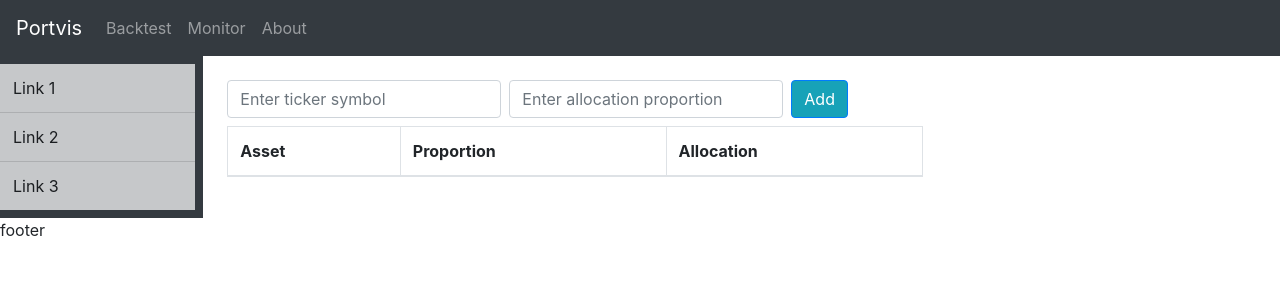
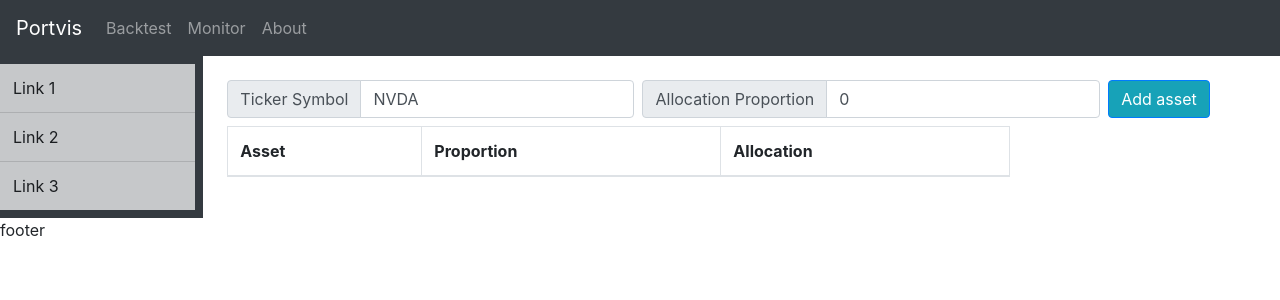
Before and after one commit to jonjau/portvis, a React (Create React App) app in the folder client/: page /backtest in a window 1280 px wide. Shown: the top 300 px of the page. Built offline with nearby package versions, Linux system fonts and the light colour scheme.

Commit message:
Very basic asset allocation form submission working, no validation yet

```diff
--- a/client/src/components/AllocationTable.js
+++ b/client/src/components/AllocationTable.js
@@ -1,5 +1,53 @@
 import React, { Component } from "react";
 import { Table, Button, Form, FormControl, InputGroup } from "react-bootstrap";
+import { useFormik } from "formik";
+
+function AssetForm(props) {
+
+  // this is a React hook, works for functional components, like this one.
+  const formik = useFormik({
+    initialValues: {
+      symbol: "NVDA",
+      proportion: 0.0,
+    },
+    onSubmit: (values) => {
+      alert(JSON.stringify(values, null, 2));
+      props.submitAction(values);
+    }
+  });
+
+  // `name` in a Form.Control (like HTML's <input>) identifies what the
+  // variable's name is in the form. It must be the same with what Formik knows.
+  return (
+    <Form inline onSubmit={formik.handleSubmit}>
+      <InputGroup className="mb-2 mr-sm-2">
+        <InputGroup.Prepend>
+          <InputGroup.Text>Ticker Symbol</InputGroup.Text>
+        </InputGroup.Prepend>
+        <Form.Control
+          id="inputSymbol"
+          name="symbol"
+          value={formik.values.symbol}
+          onChange={formik.handleChange}
+        />
+      </InputGroup>
+      <InputGroup className="mb-2 mr-sm-2">
+        <InputGroup.Prepend>
+          <InputGroup.Text>Allocation Proportion</InputGroup.Text>
+        </InputGroup.Prepend>
+        <FormControl
+          id="inputProportion"
+          name="proportion"
+          value={formik.values.proportion}
+          onChange={formik.handleChange}
+        />
+      </InputGroup>
+      <Button type="submit" className="bg-info mb-2">
+        Add asset
+      </Button>
+    </Form>
+  );
+}
 
 class AllocationTable extends Component {
   constructor(props) {
@@ -8,34 +56,25 @@ class AllocationTable extends Component {
     this.state = {
       assets: [],
     };
+
     this.addAssetClicked = this.addAssetClicked.bind(this);
   }
 
-  addAssetClicked() {}
+  addAssetClicked(values) {
+    // no stale state issue?
+    console.log(this.state.assets);
+    const newAssets = this.state.assets.concat(values)
+    console.log(newAssets);
+    this.setState({assets: newAssets});
+  }
 
   render() {
+    console.log("rendered")
+    // doesn't have to be called submitAction
     return (
       <>
-        <Form inline onSubmit={() => this.addAssetClicked()}>
-          <InputGroup className="mb-2 mr-sm-2">
-            <Form.Control
-              id="inlineFormInputSymbol"
-              placeholder="Enter ticker symbol"
-            />
-          </InputGroup>
-          <InputGroup className="mb-2 mr-sm-2">
-            <FormControl
-              id="inlineFormInputAllocation"
-              placeholder="Enter allocation proportion"
-            />
-          </InputGroup>
-          <Button type="submit" className="bg-info mb-2">
-            Add
-          </Button>
-        </Form>
-
-        {/* <Container fluid="true" className="d-flex flex-column"> */}
-        <Table bordered hover className="col-8">
+        <AssetForm submitAction={this.addAssetClicked}/>
+        <Table bordered hover className="col-9">
           <thead>
             <tr>
               <th>Asset</th>
@@ -45,15 +84,16 @@ class AllocationTable extends Component {
           </thead>
           <tbody>
             {this.state.assets.map((asset) => (
-              <tr>
-                <td>{asset.name}</td>
-                <td>{asset.weight}</td>
-                <td>{asset.allocation}</td>
+              // symbol must be unique! Validate this with Formik
+              // https://reactjs.org/docs/lists-and-keys.html#keys
+              <tr key={asset.symbol}>
+                <td>{asset.symbol}</td>
+                <td>{asset.proportion}</td>
+                <td>lorem ipsum</td>
               </tr>
             ))}
           </tbody>
         </Table>
-        {/* </Container> */}
       </>
     );
   }
```
